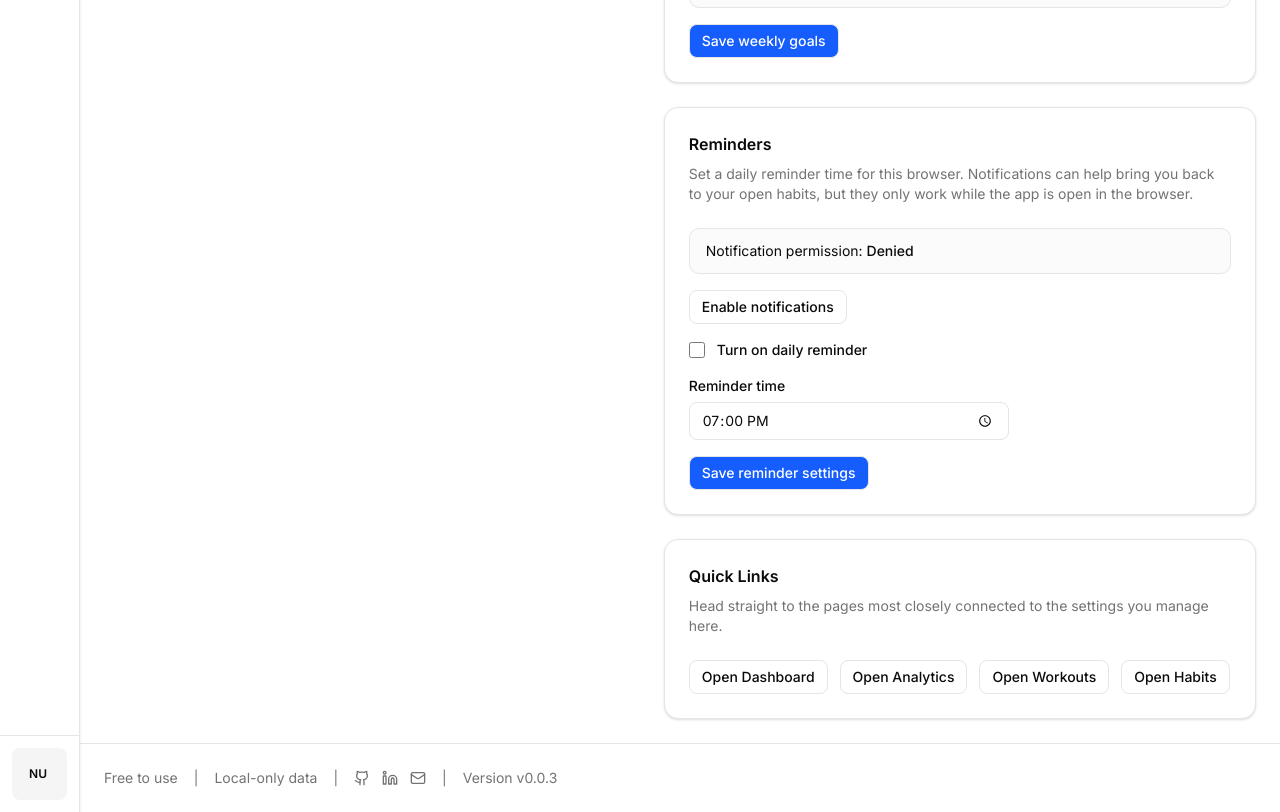
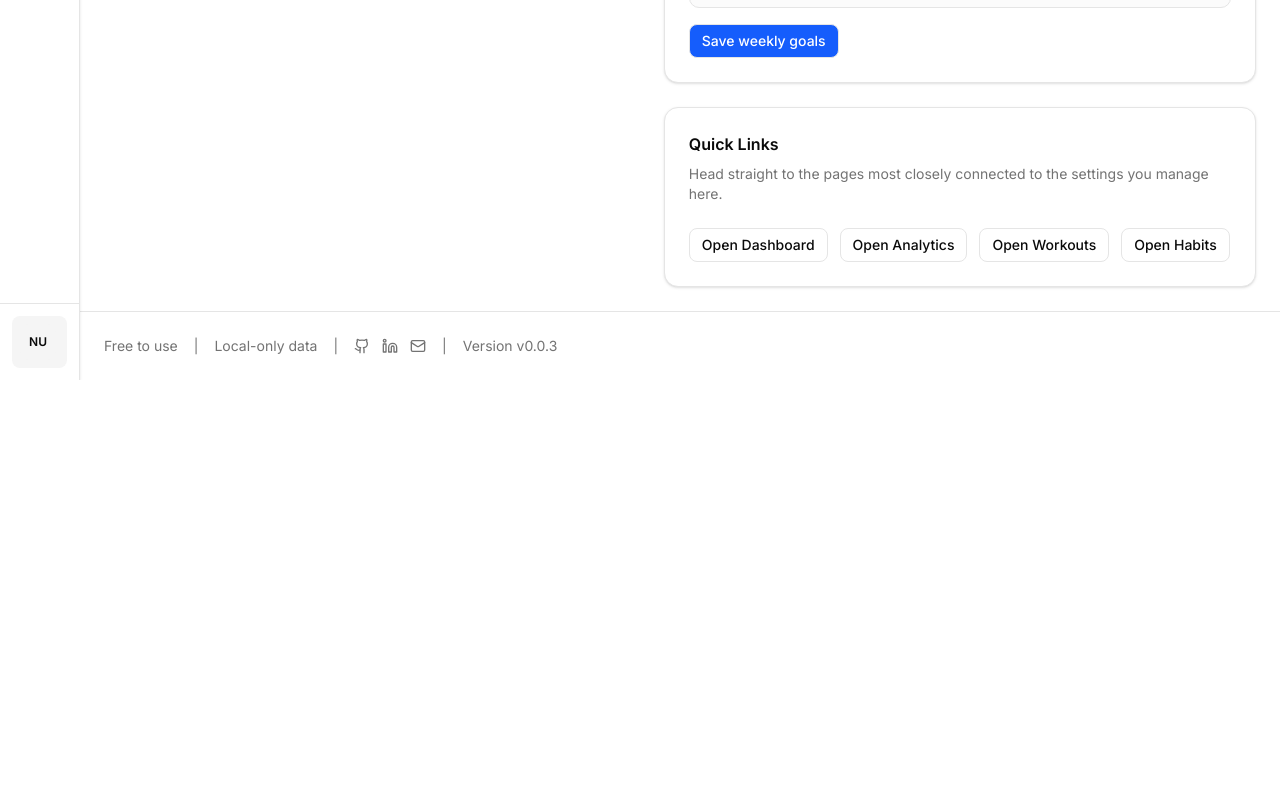
Before and after one commit to jimmycamangon/tuloylang-web, a React (Vite) app: page /settings in a window 1280 px wide. Shown: the part 1320-2132 px from the top of the page. After the commit the page ends 1700 px from the top, so only its background shows below. Built offline with nearby package versions, Linux system fonts and the light colour scheme.

Commit message:
Removed reminder notif feature

```diff
--- a/src/pages/SettingsPage.tsx
+++ b/src/pages/SettingsPage.tsx
@@ -10,18 +10,15 @@ import {
 import {
   getDefaultUserProfile,
   getProfileInitials,
-  readReminderSettings,
   readNavExpandedPreference,
   readThemePreference,
   readUserProfile,
-  saveReminderSettings,
   saveNavExpandedPreference,
   saveThemePreference,
   saveUserProfile,
   USER_PROFILE_STORAGE_KEY,
 } from '../lib/userPreferences'
 import type { WeeklyGoals } from '../types/goal'
-import type { ReminderSettings } from '../types/reminder'
 import type { UserProfile } from '../types/userProfile'
 
 type ProfileFormState = UserProfile
@@ -48,10 +45,6 @@ export default function SettingsPage() {
   const [showResetConfirm, setShowResetConfirm] = useState(false)
   const [dataVersion, setDataVersion] = useState(0)
   const [goalsForm, setGoalsForm] = useState<WeeklyGoals>(() => readAppData().goals)
-  const [reminderForm, setReminderForm] = useState<ReminderSettings>(() => readReminderSettings())
-  const [notificationPermission, setNotificationPermission] = useState(() =>
-    typeof window !== 'undefined' && 'Notification' in window ? Notification.permission : 'default',
-  )
 
   useEffect(() => {
     document.documentElement.classList.toggle('dark', theme === 'dark')
@@ -69,10 +62,6 @@ export default function SettingsPage() {
       setTheme(readThemePreference())
       setNavExpanded(readNavExpandedPreference())
       setGoalsForm(latestAppData.goals)
-      setReminderForm(readReminderSettings())
-      setNotificationPermission(
-        typeof window !== 'undefined' && 'Notification' in window ? Notification.permission : 'default',
-      )
       setDataVersion((prev) => prev + 1)
     }
 
@@ -128,33 +117,6 @@ export default function SettingsPage() {
     setGoalsForm(nextData.goals)
     setDataVersion((prev) => prev + 1)
     setFeedback(`Weekly goals saved to localStorage under "${APP_DATA_STORAGE_KEY}".`)
-  }
-
-  function handleReminderSubmit(event: FormEvent<HTMLFormElement>) {
-    event.preventDefault()
-
-    if (!/^\d{2}:\d{2}$/.test(reminderForm.time)) {
-      setFeedback('Choose a valid reminder time.')
-      return
-    }
-
-    saveReminderSettings(reminderForm)
-    setFeedback('Reminder settings saved locally for this browser.')
-  }
-
-  async function handleNotificationPermission() {
-    if (typeof window === 'undefined' || !('Notification' in window)) {
-      setFeedback('This browser does not support notifications.')
-      return
-    }
-
-    const permission = await Notification.requestPermission()
-    setNotificationPermission(permission)
-    setFeedback(
-      permission === 'granted'
-        ? 'Browser notifications enabled.'
-        : 'Notification permission was not granted.',
-    )
   }
 
   async function handleAvatarChange(event: React.ChangeEvent<HTMLInputElement>) {
@@ -465,64 +427,6 @@ export default function SettingsPage() {
           </article>
 
           <article className="surface-card p-6">
-            <h3 className="text-base font-semibold text-foreground">Reminders</h3>
-            <p className="muted-copy mt-2 text-sm">
-              Set a daily reminder time for this browser. Notifications can help bring you back to
-              your open habits, but they only work while the app is open in the browser.
-            </p>
-
-            <form onSubmit={handleReminderSubmit} className="mt-6 space-y-4">
-              <div className="rounded-lg border border-border bg-muted/40 px-4 py-3 text-sm text-foreground">
-                Notification permission:{' '}
-                <span className="font-medium capitalize">{notificationPermission}</span>
-              </div>
-
-              <div className="flex flex-wrap gap-3">
-                <button type="button" onClick={handleNotificationPermission} className="ui-button">
-                  Enable notifications
-                </button>
-              </div>
-
-              <div className="flex items-center gap-3">
-                <input
-                  id="reminder-enabled"
-                  type="checkbox"
-                  checked={reminderForm.enabled}
-                  onChange={(event) =>
-                    setReminderForm((prev) => ({ ...prev, enabled: event.target.checked }))
-                  }
-                  className="h-4 w-4 rounded border-border"
-                />
-                <label htmlFor="reminder-enabled" className="text-sm font-medium text-foreground">
-                  Turn on daily reminder
-                </label>
-              </div>
-
-              <div>
-                <label
-                  htmlFor="reminder-time"
-                  className="mb-1.5 block text-sm font-medium text-foreground"
-                >
-                  Reminder time
-                </label>
-                <input
-                  id="reminder-time"
-                  type="time"
-                  value={reminderForm.time}
-                  onChange={(event) =>
-                    setReminderForm((prev) => ({ ...prev, time: event.target.value }))
-                  }
-                  className="ui-input max-w-xs"
-                />
-              </div>
-
-              <button type="submit" className="ui-button bg-blue-600 text-white hover:bg-blue-700">
-                Save reminder settings
-              </button>
-            </form>
-          </article>
-
-          <article className="surface-card p-6">
             <h3 className="text-base font-semibold text-foreground">Quick Links</h3>
             <p className="muted-copy mt-2 text-sm">
               Head straight to the pages most closely connected to the settings you manage here.
```
